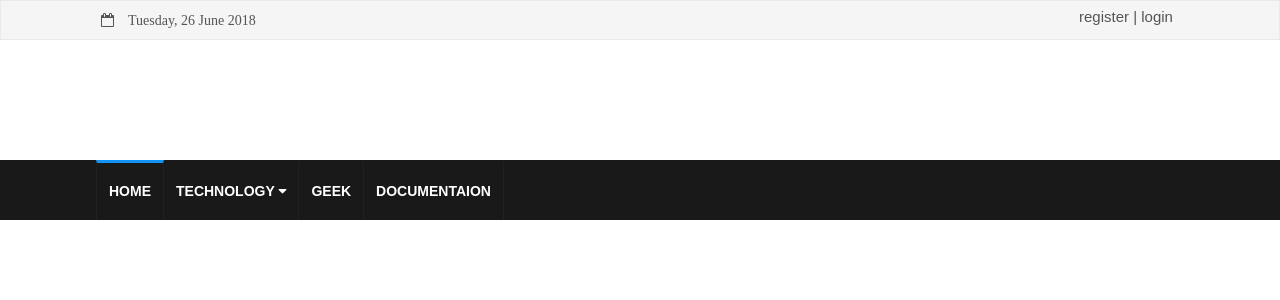
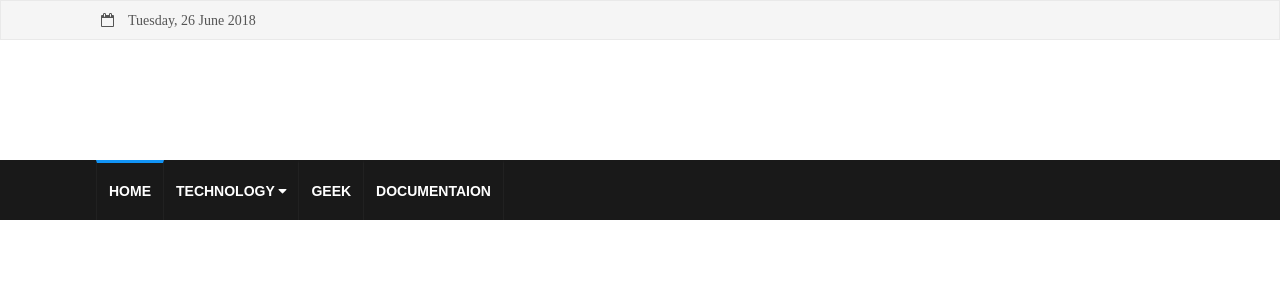
Before and after one commit to henyumino/php-simple_blog, a PHP site: page / in a window 1280 px wide. Shown: the top 300 px of the page. Run offline with PHP 8.4, Linux system fonts and the light colour scheme; data that the repository does not hold is empty.

Commit message:
revisi header

```diff
--- a/template/header.php
+++ b/template/header.php
@@ -9,9 +9,6 @@
         <div class="header-top">
             <div class="month-header">
                 <i class="fa fa-calendar-o fa-1x">&nbsp;&nbsp;&nbsp; <?php echo date("l").", ".date("d F Y")?></i>
-            </div>
-            <div class="log-reg">
-                <a href="register.php">register</a> | <a href="login.php">login</a>
             </div>
         </div>
         <div class="mid-header"></div>
```
